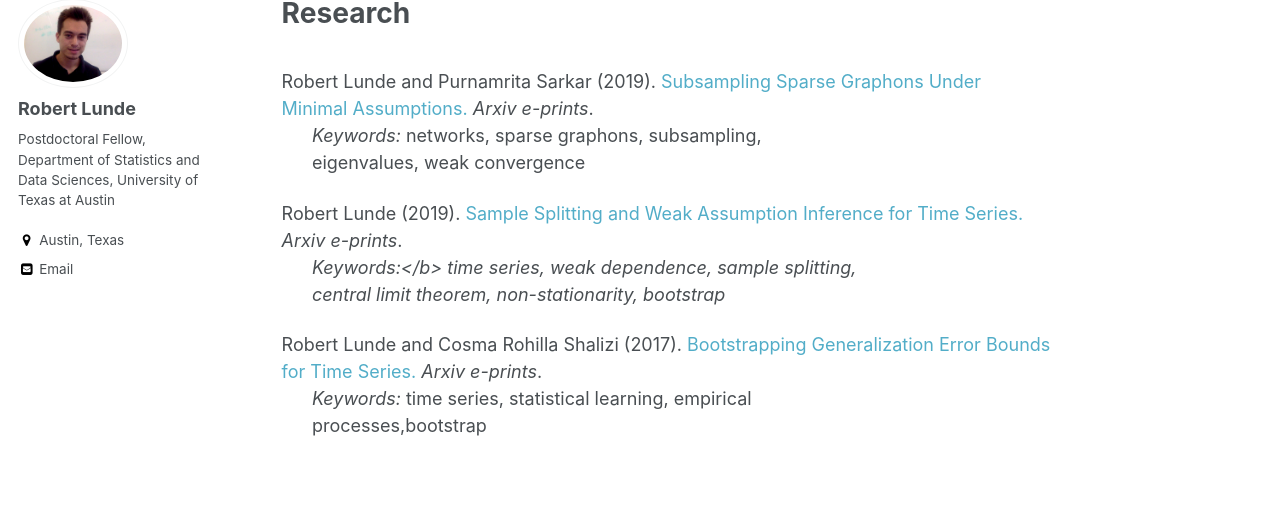
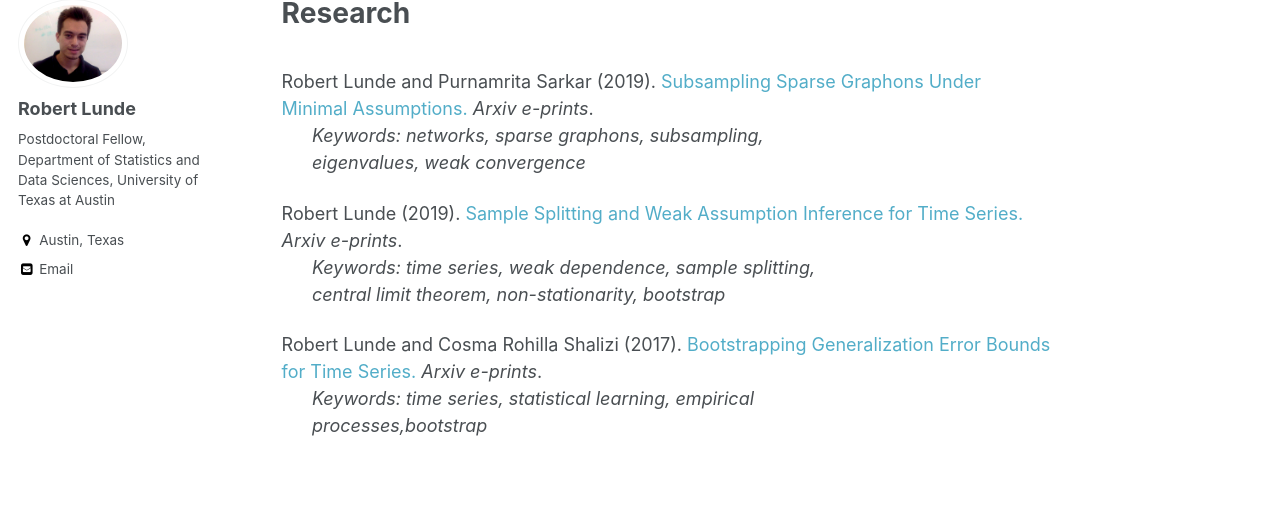
Before and after one commit to rslunde/rslunde.github.io, a Jekyll site: the page built from _pages/research.md, in a window 1280 px wide. Shown: the part 119-644 px from the top of the page. Built offline with Jekyll 4.4.1, drawn with Linux system fonts in a browser that asks for light colours.

Commit message:
change formatting

```diff
--- a/_pages/research.md
+++ b/_pages/research.md
@@ -5,13 +5,13 @@ author_profile: true
 ---
 <br>
 Robert Lunde and Purnamrita Sarkar (2019). [Subsampling Sparse Graphons Under Minimal Assumptions.](https://arxiv.org/abs/1907.12528) <i>Arxiv e-prints</i>.
-  &nbsp;&nbsp;&nbsp;&nbsp;&nbsp; <i>Keywords:</i> networks, sparse graphons, subsampling,
+  &nbsp;&nbsp;&nbsp;&nbsp;&nbsp; <i>Keywords: networks, sparse graphons, subsampling,
   &nbsp;&nbsp;&nbsp;&nbsp;&nbsp; eigenvalues, weak convergence
 
 Robert Lunde (2019). [Sample Splitting and Weak Assumption Inference for Time Series.](https://arxiv.org/abs/1902.07425)  <i>Arxiv e-prints</i>.
-  &nbsp;&nbsp;&nbsp;&nbsp;&nbsp; <i>Keywords:</b> time series, weak dependence, sample splitting,
+  &nbsp;&nbsp;&nbsp;&nbsp;&nbsp; <i>Keywords: time series, weak dependence, sample splitting,
   &nbsp;&nbsp;&nbsp;&nbsp;&nbsp; central limit theorem, non-stationarity, bootstrap
 
 Robert Lunde and Cosma Rohilla Shalizi (2017). [Bootstrapping Generalization Error Bounds for Time Series.](https://arxiv.org/abs/1711.02834)  <i>Arxiv e-prints</i>.
-  &nbsp;&nbsp;&nbsp;&nbsp;&nbsp; <i>Keywords:</i> time series, statistical learning, empirical
+  &nbsp;&nbsp;&nbsp;&nbsp;&nbsp; <i>Keywords: time series, statistical learning, empirical
   &nbsp;&nbsp;&nbsp;&nbsp;&nbsp; processes,bootstrap
```
Also changed, not shown: 2 other files.
